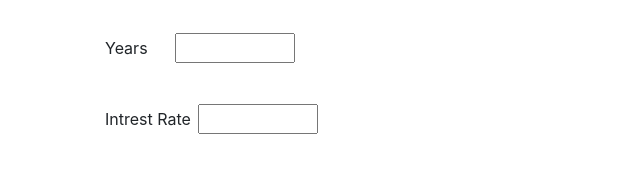
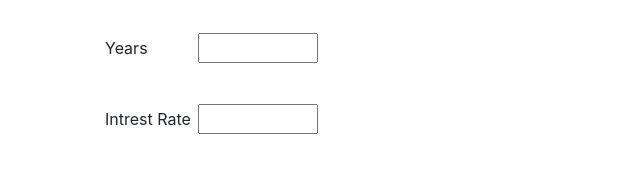
Before and after one commit to basheer82/Finance, a plain HTML site: page loan.html in a window 1280 px wide. Shown: the part 184-356 px from the top of the page, 0-640 px from the left. Drawn offline with nearby package versions, Linux system fonts and the light colour scheme.

Commit message:
Update loan.css

```diff
--- a/loan.css
+++ b/loan.css
@@ -15,7 +15,7 @@ input   {
 }
 
 #tenursTxt {
-      margin-left: 27px;
+      margin-left: 50px;
 }
 .intrest {
     margin-left: 7px;
```
